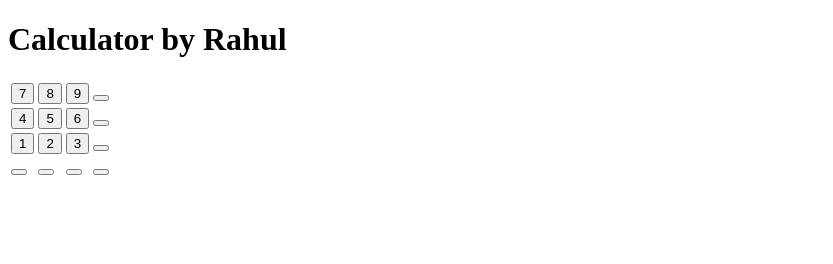
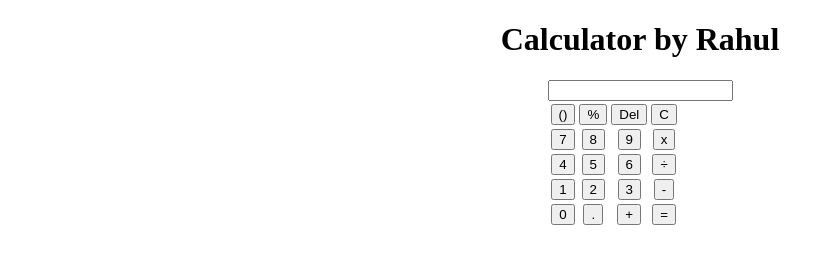
Before and after one commit to rahul-0022/Calculator, a plain HTML site: page index.html in a window 1280 px wide. Shown: the whole page, without its empty margins (0-833 px from the left). Drawn offline with Linux system fonts and the light colour scheme.

Commit message:
New buttons added

```diff
--- a/index.css
+++ b/index.css
@@ -0,0 +1,17 @@
+body,
+html {
+    margin: 0px;
+    padding: 0px;
+}
+
+.container {
+    text-align: center;
+}
+
+.table {
+    margin: auto;
+}
+
+.calculator {
+    display: inline-block;
+}
--- a/index.html
+++ b/index.html
@@ -11,39 +11,46 @@
 
 <body>
 
+    <div class="container">
         <h1> Calculator by Rahul </h1>
 
-    <div class="calculator"></div>
+        <div class="calculator">
+            <input type="text" name="result" id="result">
 
             <table>
+                <tr>
+                    <td><button>()</button></td>
+                    <td><button>%</button></td>
+                    <td><button>Del</button></td>
+                    <td><button>C</button></td>
+                </tr>
                 <tr>
                     <td><button>7</button></td>
                     <td><button>8</button></td>
                     <td><button>9</button></td>
-            <td><button></button></td>
+                    <td><button>x</button></td>
                 </tr>
                 <tr>
                     <td><button>4</button></td>
                     <td><button>5</button></td>
                     <td><button>6</button></td>
-            <td><button></button></td>
+                    <td><button>÷</button></td>
                 </tr>
                 <tr>
                     <td><button>1</button></td>
                     <td><button>2</button></td>
                     <td><button>3</button></td>
-            <td><button></button></td>
+                    <td><button>-</button></td>
                 </tr>
                 <tr>
-            <td><button></button></td>
-            <td><button></button></td>
-            <td><button></button></td>
-            <td><button></button></td>
+                    <td><button>0</button></td>
+                    <td><button>.</button></td>
+                    <td><button>+</button></td>
+                    <td><button>=</button></td>
                 </tr>
-        <tr></tr>
-        <tr></tr>
             </table>
-
+        </div>
+    </div>
 </body>
 
 <script src="index.js"></script>
```
Lines whose indentation alone changed are shown as unchanged.
